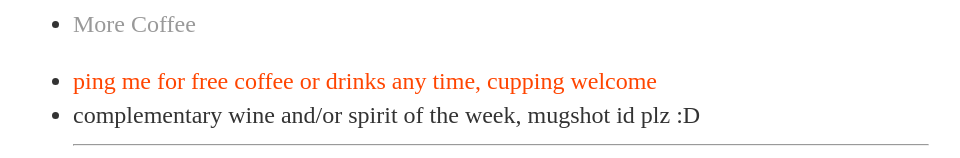
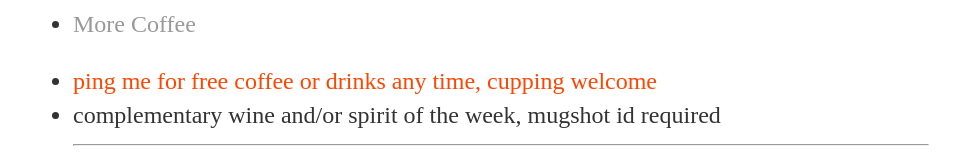
Before and after one commit to shenglih/shenglih.github.io, a Jekyll site: the page built from misc/index.html, in a window 1280 px wide. Shown: the part 1283-1441 px from the top of the page, without its empty margins (159-1119 px from the left). Built offline with Jekyll 4.4.1, drawn with Linux system fonts in a browser that asks for light colours; grey boxes are pictures that could not be loaded.

Commit message:
Update index.html

```diff
--- a/misc/index.html
+++ b/misc/index.html
@@ -56,7 +56,7 @@ title: Shengli Hu, Misc
 	</ul>
 	<ul>
 		<li><span style="color:orangered;">ping me for free coffee or drinks any time, cupping welcome</span></li>
-		<li>complementary wine and/or spirit of the week, mugshot id plz :D</li>
+		<li>complementary wine and/or spirit of the week, mugshot id required</li>
 
 	<hr>
 
```
